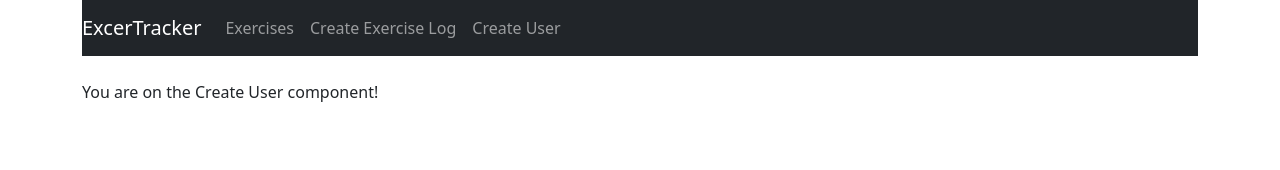
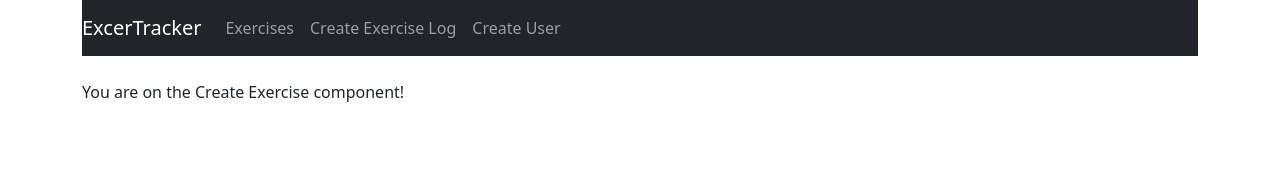
Before and after one commit to jarvitum/to-do-app, a React (Create React App) app in the folder mern-todo-app/: page /create in a window 1280 px wide. Shown: the top 170 px of the page. Built offline with nearby package versions, Linux system fonts and the light colour scheme.

Commit message:
Update create-exercise.component.js

```diff
--- a/mern-todo-app/src/components/create-exercise.component.js
+++ b/mern-todo-app/src/components/create-exercise.component.js
@@ -1,10 +1,10 @@
 import React, { Component } from 'react';
 
-export default class CreateUser extends Component {
+export default class CreateExercise extends Component {
   render() {
     return (
       <div>
-        <p>You are on the Create User component!</p>
+        <p>You are on the Create Exercise component!</p>
       </div>
     )
   }
```
